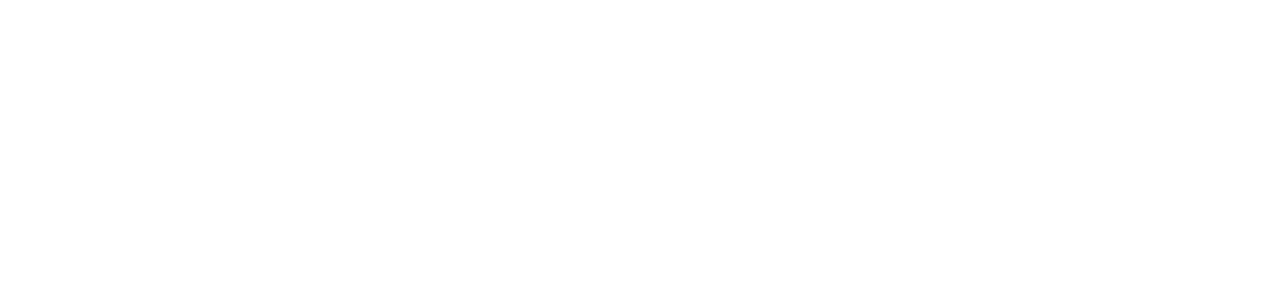
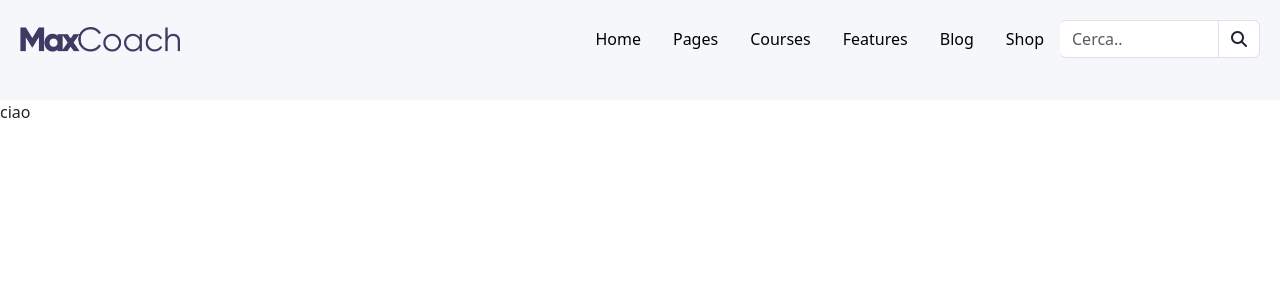
Before and after one commit to SimoneNegrisoli/proj-html-vuejs, a Vue app: page / in a window 1280 px wide. Shown: the top 300 px of the page. Built offline with nearby package versions, Linux system fonts and the light colour scheme.

Commit message:
search bar header

```diff
--- a/src/App.vue
+++ b/src/App.vue
@@ -1,14 +1,34 @@
 <template>
-  <div>
-
-  </div>
+  <HeaderComp />
+  <MainComp />
+  <FooterComp />
 </template>
 
 <script>
-import { store } from './data/store.js'
+import { navData, exploreData, informationData } from './data/store.js';
+
+import HeaderComp from './components/HeaderComp.vue';
+import MainComp from './components/MainComp.vue';
+import FooterComp from './components/FooterComp.vue';
+
+
 export default {
-  name: 'App'
+  name: 'App',
+  components: {
+    HeaderComp,
+    MainComp,
+    FooterComp
+  },
+  data() {
+    return {
+      navData,
+      exploreData,
+      informationData
+    }
+  }
 }
+
+
 </script>
 
 <style lang="scss" scoped></style>
--- a/src/assets/style/partials/variables.scss
+++ b/src/assets/style/partials/variables.scss
@@ -0,0 +1,8 @@
+$mywithe: #FFFFFF;
+$mylightwithe: #f5f7fa;
+$mygreen: #20AD96;
+$mypurple: #3f3a64;
+$mybeige: #f5f1ed;
+$mylightbeige: #f8f8f8;
+$mygrey: #696969;
+$mylightpurple: #8c89a2;
--- a/src/components/FooterComp.vue
+++ b/src/components/FooterComp.vue
@@ -0,0 +1,13 @@
+<template>
+    <div>
+
+    </div>
+</template>
+
+<script>
+export default {
+
+}
+</script>
+
+<style lang="scss" scoped></style>
--- a/src/components/HeaderComp.vue
+++ b/src/components/HeaderComp.vue
@@ -0,0 +1,37 @@
+<template>
+    <header>
+        <nav>
+            <SearchComp />
+        </nav>
+    </header>
+</template>
+
+<script>
+import { navData, exploreData, informationData } from '../data/store.js';
+import SearchComp from './SearchComp.vue';
+
+export default {
+    name: 'HeaderComp',
+    components: {
+        SearchComp
+    },
+    data() {
+        return {
+            nav: navData
+        }
+    }
+}
+</script>
+
+<style lang="scss" scoped>
+@use '../assets/style/partials/variables.scss' as *;
+
+nav {
+    height: 100px;
+    position: fixed;
+    z-index: 1000;
+    background-color: $mylightwithe;
+    width: 100%;
+    padding: 20px;
+}
+</style>
--- a/src/components/MainComp.vue
+++ b/src/components/MainComp.vue
@@ -0,0 +1,17 @@
+<template>
+    <main>
+        ciao
+    </main>
+</template>
+
+<script>
+export default {
+
+}
+</script>
+
+<style lang="scss" scoped>
+main {
+    padding-top: 100px;
+}
+</style>
--- /dev/null
+++ b/src/components/SearchComp.vue
@@ -0,0 +1,68 @@
+<template>
+    <div class="d-flex align-items-center justify-content-between ">
+        <div class="img-cont">
+            <img src="../assets/img/dark-logo.png" alt="">
+        </div>
+        <div class="d-flex align-items-center">
+            <ul class="mb-0">
+                <li v-for="(opt, index) in navData" class="mx-3">
+                    <a href="#">{{ opt }}</a>
+                </li>
+            </ul>
+            <div class="input-group myinput">
+                <input type="text" class="form-control" placeholder="Cerca.." aria-describedby="src-btn">
+                <span class="input-group-text my-glass" id="src-btn"><i class="fa-solid fa-magnifying-glass"></i></span>
+            </div>
+        </div>
+    </div>
+</template>
+
+<script>
+
+import { navData, exploreData, informationData } from '../data/store.js'
+export default {
+    name: 'SearchComp',
+    props: {
+        optNav: String
+    },
+    data() {
+        return {
+            navData
+        }
+    }
+}
+</script>
+
+<style lang="scss" scoped>
+@use '../assets/style/partials/variables.scss' as *;
+
+.my-glass {
+    background-color: white;
+}
+
+input {
+    border-left: none;
+}
+
+ul {
+    display: flex;
+    list-style: none;
+
+    li a {
+        color: black;
+        text-decoration: none;
+    }
+}
+
+.myinput {
+    width: 200px;
+}
+
+.img-cont {
+    width: 160px;
+
+    img {
+        width: 100%;
+    }
+}
+</style>
--- a/src/data/store.js
+++ b/src/data/store.js
@@ -0,0 +1,76 @@
+const navData = ['Home', 'Pages', 'Courses', 'Features', 'Blog', 'Shop'];
+
+const exploreData = ['Start here', 'Success story', 'Blog', 'Courses', 'About us', 'Contact us'];
+
+const informationData = ['Membership', 'Purchase guide', 'Privacy policy', 'Terms of services']
+
+export { navData, exploreData, informationData };
+
+
+
+// Home: [
+//     'MaxCoach Education',
+//     'HOT',
+//     'Course Portal',
+//     'Distant Learning',
+//     'HOT',
+//     'Multimedia Pedagogy',
+//     'Modern Schooling',
+//     'Remote Training',
+//     'Health Coaching',
+//     'Gym Coaching',
+//     'Business',
+//     'Artist',
+//     'Kitchen Coach',
+//     'Motivation',
+//     'Dancing',
+//     'Guitar',
+//     'Yoga',
+//     'Photography',
+//     'Personal Finance',
+//     'Sales Coaching',
+//     'NEW',
+//     'Mental Therapy',
+//     'NEW'
+// ],
+// Pages: [
+//     'Start Here',
+//     'Success Story',
+//     'About me',
+//     'About us 01',
+//     'About us 02',
+//     'About us 03',
+//     'Contact me',
+//     'Contact us',
+//     'Purchase Guide',
+//     'Privacy Policy',
+//     'Terms of Service'
+// ],
+// Courses: [
+//     'Courses Grid 01',
+//     'Courses Grid 02',
+//     'Courses Grid 03',
+//     'Membership Levels',
+//     'Become a Teacher',
+//     'Profile',
+//     'Checkout',
+//     'Single Layout'
+// ],
+// Features: [
+//     'Events',
+//     'Zoom Meetings'
+// ],
+// Blog: [
+//     'Blog Grid',
+//     'Blog Masonry',
+//     'Blog Classic',
+//     'Blog List'
+// ],
+// Shop: [
+//     'Shop Left Sidebar',
+//     'Shop Right Sidebar',
+//     'Cart',
+//     'Wishlist',
+//     'Single Product'
+// ],
+// };
```
Also changed, not shown: 1 other file (tests, documents, lock files or other folders).
